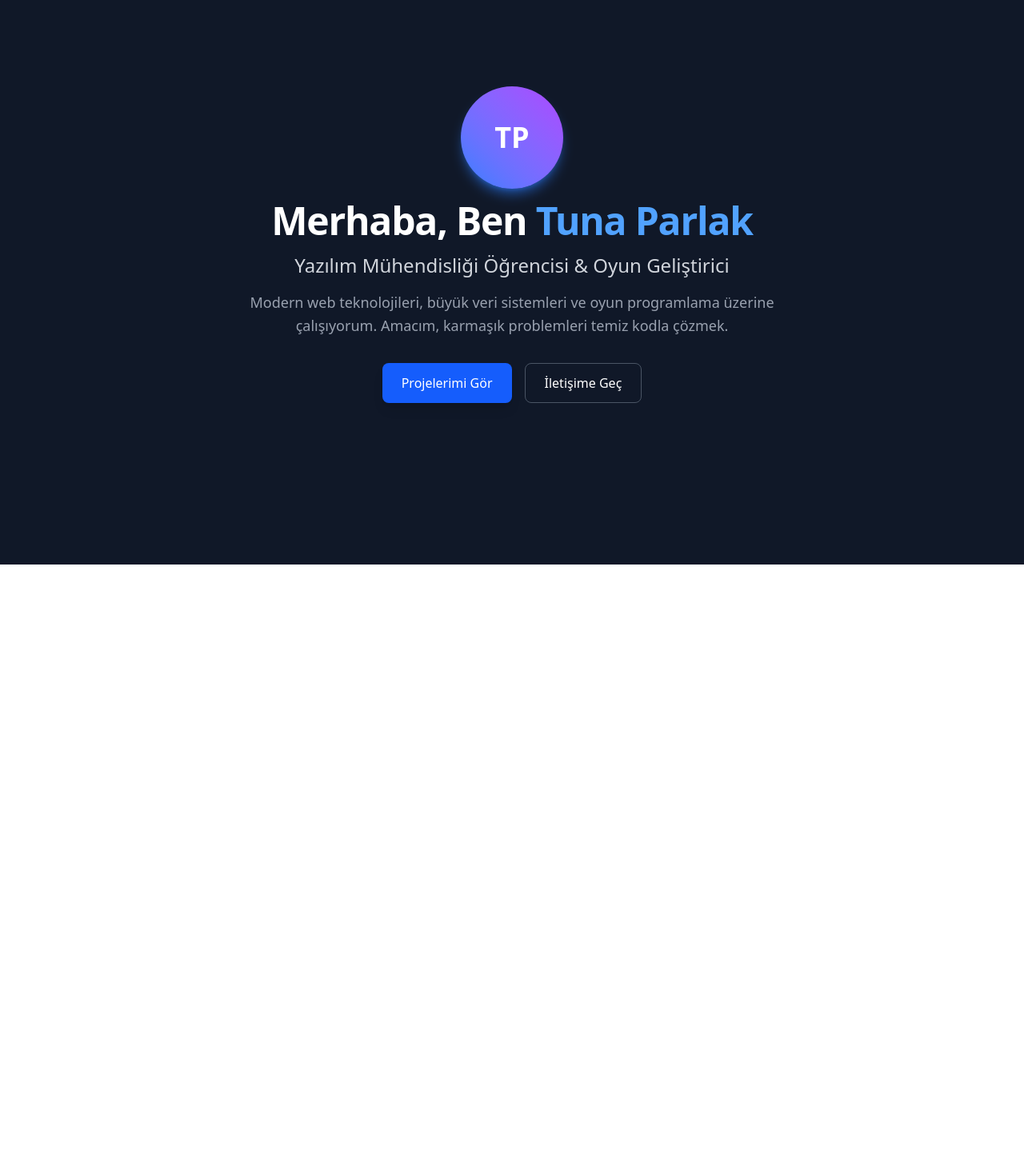
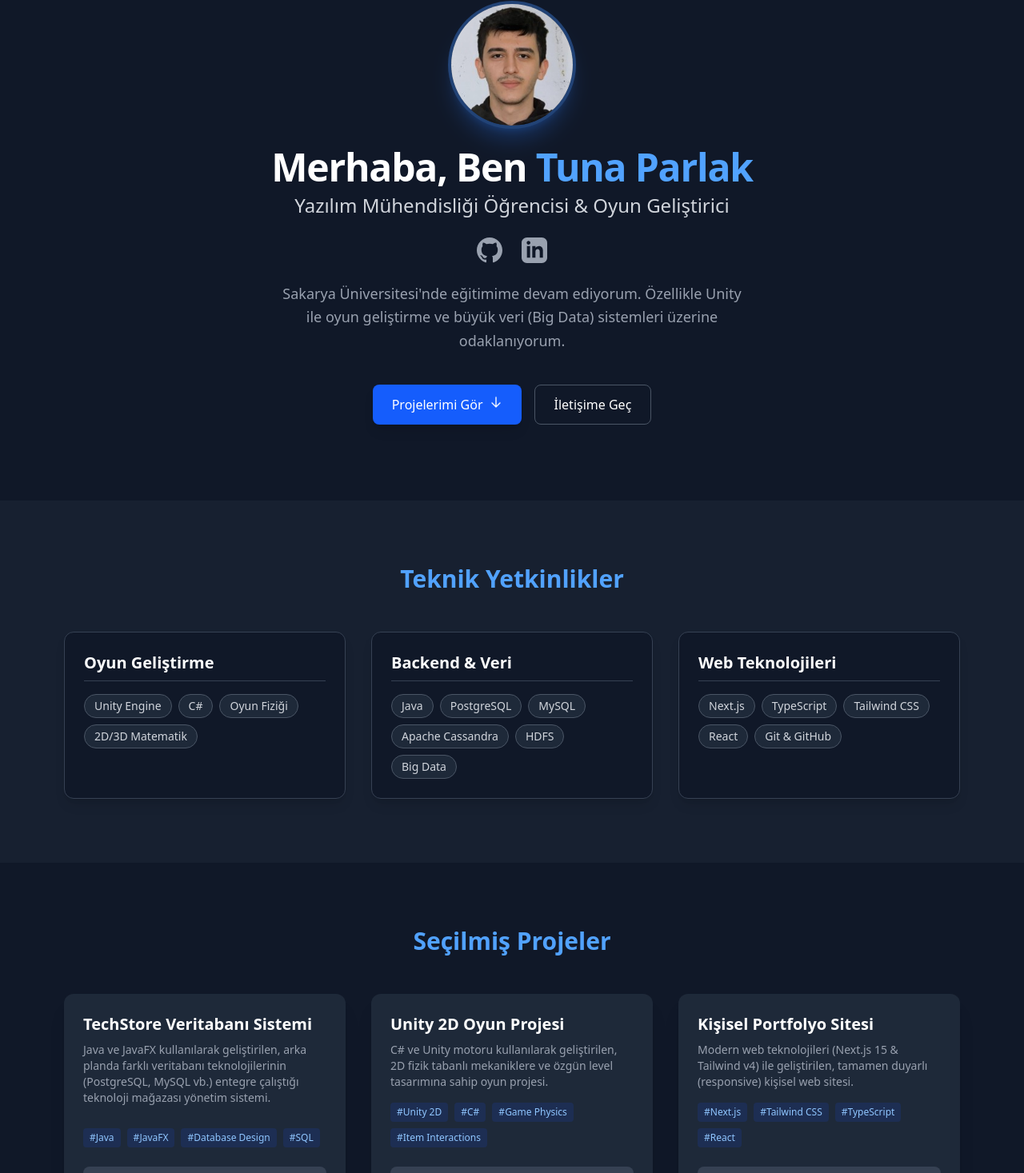
Before and after one commit to tunaparlak0/Personal_Website, a Next.js app: page / in a window 1280 px wide. Shown: the part 94-1561 px from the top of the page at 80% size. Before the commit the page ends 800 px from the top, so only its background shows below. Built offline with nearby package versions, Linux system fonts and the light colour scheme.

Commit message:
Projeler eklendi ve iletisim butonu duzeltildi

```diff
--- a/app/page.tsx
+++ b/app/page.tsx
@@ -1,40 +1,177 @@
-// "Image" importunu kaldırdık çünkü şimdilik kullanmıyoruz.
+import Image from "next/image";
 
 export default function Home() {
+
+  // --- GÜNCELLENMİŞ LİNKLER ---
+  const socialLinks = {
+    github: "https://github.com/tunaparlak0",
+    linkedin: "https://www.linkedin.com/in/tuna-parlak-276668351/"
+  };
+
+  const skills = [
+    {
+      category: "Oyun Geliştirme",
+      items: ["Unity Engine", "C#", "Oyun Fiziği", "2D/3D Matematik"]
+    },
+    {
+      category: "Backend & Veri",
+      items: ["Java", "PostgreSQL", "MySQL", "Apache Cassandra", "HDFS", "Big Data"]
+    },
+    {
+      category: "Web Teknolojileri",
+      items: ["Next.js", "TypeScript", "Tailwind CSS", "React", "Git & GitHub"]
+    }
+  ];
+
+  // --- GÜNCELLENMİŞ PROJELER ---
+  const projects = [
+    {
+      title: "TechStore Veritabanı Sistemi", // Repo ismine uygun başlık
+      description: "Java ve JavaFX kullanılarak geliştirilen, arka planda farklı veritabanı teknolojilerinin (PostgreSQL, MySQL vb.) entegre çalıştığı teknoloji mağazası yönetim sistemi.",
+      tags: ["Java", "JavaFX", "Database Design", "SQL"],
+      link: "https://github.com/tunaparlak0/TechStoreDB" // DOĞRU LİNK
+    },
+    {
+      title: "Unity 2D Oyun Projesi", // 2dUnity reposuna göre güncellendi
+      description: "C# ve Unity motoru kullanılarak geliştirilen, 2D fizik tabanlı mekaniklere ve özgün level tasarımına sahip oyun projesi.",
+      tags: ["Unity 2D", "C#", "Game Physics", "Item Interactions"],
+      link: "https://github.com/tunaparlak0/2dUnity" // DOĞRU LİNK
+    },
+    {
+      title: "Kişisel Portfolyo Sitesi",
+      description: "Modern web teknolojileri (Next.js 15 & Tailwind v4) ile geliştirilen, tamamen duyarlı (responsive) kişisel web sitesi.",
+      tags: ["Next.js", "Tailwind CSS", "TypeScript", "React"],
+      link: "https://github.com/tunaparlak0/Personal_Website" // DOĞRU LİNK
+    }
+  ];
+
   return (
-    <main className="flex min-h-screen flex-col items-center justify-center bg-gray-900 text-white p-4">
-      {/* Profil ve Giriş Alanı */}
-      <div className="text-center space-y-4 max-w-2xl">
+    <main className="min-h-screen bg-gray-900 text-white scroll-smooth">
 
-        {/* v4 güncellemesi: bg-gradient yerine bg-linear kullanıyoruz */}
-        <div className="mx-auto w-32 h-32 bg-linear-to-tr from-blue-500 to-purple-500 rounded-full flex items-center justify-center text-4xl font-bold shadow-lg shadow-blue-500/50">
-          TP
+      {/* --- HERO SECTION (GİRİŞ) --- */}
+      <section className="flex flex-col items-center justify-center min-h-[90vh] p-4 text-center">
+        <div className="space-y-6 max-w-2xl flex flex-col items-center">
+
+          {/* --- PROFİL RESMİ --- */}
+          <div className="relative w-40 h-40 rounded-full overflow-hidden border-4 border-blue-500/30 shadow-xl shadow-blue-500/20 bg-gray-800">
+            <Image
+              src="/profil.jpg"
+              alt="Tuna Parlak"
+              fill
+              className="object-cover"
+              priority
+            />
           </div>
 
-        <h1 className="text-5xl font-bold tracking-tight mt-4">
+          <div>
+            <h1 className="text-5xl font-bold tracking-tight">
               Merhaba, Ben <span className="text-blue-400">Tuna Parlak</span>
             </h1>
 
-        <h2 className="text-2xl text-gray-300 font-light">
+            <h2 className="text-2xl text-gray-300 font-light mt-2">
               Yazılım Mühendisliği Öğrencisi & Oyun Geliştirici
             </h2>
+          </div>
 
-        <p className="text-gray-400 text-lg leading-relaxed mt-4">
-          Modern web teknolojileri, büyük veri sistemleri ve oyun programlama üzerine çalışıyorum.
-          Amacım, karmaşık problemleri temiz kodla çözmek.
+          {/* --- SOSYAL MEDYA İKONLARI --- */}
+          <div className="flex gap-6 justify-center">
+            {/* GitHub İkonu */}
+            <a href={socialLinks.github} target="_blank" aria-label="GitHub Profilim" className="text-gray-400 hover:text-white hover:scale-110 transition-all">
+              <svg xmlns="http://www.w3.org/2000/svg" width="32" height="32" viewBox="0 0 24 24" fill="currentColor"><path d="M12 0c-6.626 0-12 5.373-12 12 0 5.302 3.438 9.8 8.207 11.387.599.111.793-.261.793-.577v-2.234c-3.338.726-4.033-1.416-4.033-1.416-.546-1.387-1.333-1.756-1.333-1.756-1.089-.745.083-.729.083-.729 1.205.084 1.839 1.237 1.839 1.237 1.07 1.834 2.807 1.304 3.492.997.107-.775.418-1.305.762-1.604-2.665-.305-5.467-1.334-5.467-5.931 0-1.311.469-2.381 1.236-3.221-.124-.303-.535-1.524.117-3.176 0 0 1.008-.322 3.301 1.23.957-.266 1.983-.399 3.003-.404 1.02.005 2.047.138 3.006.404 2.291-1.552 3.297-1.23 3.297-1.23.653 1.653.242 2.874.118 3.176.77.84 1.235 1.911 1.235 3.221 0 4.609-2.807 5.624-5.479 5.921.43.372.823 1.102.823 2.222v3.293c0 .319.192.694.801.576 4.765-1.589 8.199-6.086 8.199-11.386 0-6.627-5.373-12-12-12z"/></svg>
+            </a>
+            {/* LinkedIn İkonu */}
+            <a href={socialLinks.linkedin} target="_blank" aria-label="LinkedIn Profilim" className="text-gray-400 hover:text-blue-400 hover:scale-110 transition-all">
+              <svg xmlns="http://www.w3.org/2000/svg" width="32" height="32" viewBox="0 0 24 24" fill="currentColor"><path d="M19 0h-14c-2.761 0-5 2.239-5 5v14c0 2.761 2.239 5 5 5h14c2.762 0 5-2.239 5-5v-14c0-2.761-2.238-5-5-5zm-11 19h-3v-11h3v11zm-1.5-12.268c-.966 0-1.75-.79-1.75-1.764s.784-1.764 1.75-1.764 1.75.79 1.75 1.764-.783 1.764-1.75 1.764zm13.5 12.268h-3v-5.604c0-3.368-4-3.113-4 0v5.604h-3v-11h3v1.765c1.396-2.586 7-2.777 7 2.476v6.759z"/></svg>
+            </a>
+          </div>
+
+          <p className="text-gray-400 text-lg leading-relaxed max-w-xl">
+            Sakarya Üniversitesi&apos;nde eğitimime devam ediyorum. Özellikle Unity ile oyun geliştirme
+            ve büyük veri (Big Data) sistemleri üzerine odaklanıyorum.
           </p>
 
-        {/* Butonlar */}
-        <div className="flex gap-4 justify-center mt-8">
-          <button className="px-6 py-3 bg-blue-600 hover:bg-blue-700 rounded-lg font-medium transition-all shadow-lg hover:shadow-blue-500/25">
+          <div className="flex gap-4 justify-center mt-4">
+            <a href="#projects" className="px-6 py-3 bg-blue-600 hover:bg-blue-700 rounded-lg font-medium transition-all shadow-lg hover:shadow-blue-500/25 flex items-center gap-2">
               Projelerimi Gör
-          </button>
-          <button className="px-6 py-3 border border-gray-600 hover:bg-gray-800 rounded-lg font-medium transition-all">
+              <svg xmlns="http://www.w3.org/2000/svg" fill="none" viewBox="0 0 24 24" strokeWidth={2} stroke="currentColor" className="w-4 h-4 animate-bounce">
+                <path strokeLinecap="round" strokeLinejoin="round" d="M19.5 13.5L12 21m0 0l-7.5-7.5M12 21V3" />
+              </svg>
+            </a>
+            <a href={socialLinks.linkedin} target="_blank" className="px-6 py-3 border border-gray-600 hover:bg-gray-800 rounded-lg font-medium transition-all">
               İletişime Geç
-          </button>
+            </a>
+          </div>
+        </div>
+      </section>
+
+      {/* --- SKILLS SECTION (YETENEKLER) --- */}
+      <section className="py-20 bg-gray-800/50">
+        <div className="max-w-6xl mx-auto px-4">
+          <h2 className="text-3xl font-bold text-center mb-12 text-blue-400">
+            Teknik Yetkinlikler
+          </h2>
+
+          <div className="grid md:grid-cols-3 gap-8">
+            {skills.map((skillGroup, index) => (
+              <div key={index} className="bg-gray-900 p-6 rounded-xl border border-gray-700 hover:border-blue-500 transition-colors shadow-lg group">
+                <h3 className="text-xl font-semibold mb-4 text-white border-b border-gray-700 pb-2 group-hover:text-blue-400 transition-colors">
+                  {skillGroup.category}
+                </h3>
+                <div className="flex flex-wrap gap-2">
+                  {skillGroup.items.map((item, i) => (
+                    <span key={i} className="px-3 py-1 bg-gray-800 text-sm text-gray-300 rounded-full border border-gray-600">
+                      {item}
+                    </span>
+                  ))}
+                </div>
+              </div>
+            ))}
+          </div>
+        </div>
+      </section>
+
+      {/* --- PROJECTS SECTION (PROJELER) --- */}
+      <section id="projects" className="py-20 bg-gray-900">
+        <div className="max-w-6xl mx-auto px-4">
+          <h2 className="text-3xl font-bold text-center mb-12 text-blue-400">
+            Seçilmiş Projeler
+          </h2>
+
+          <div className="grid md:grid-cols-2 lg:grid-cols-3 gap-8">
+            {projects.map((project, index) => (
+              <div key={index} className="bg-gray-800 rounded-xl overflow-hidden hover:-translate-y-2 transition-transform duration-300 shadow-xl flex flex-col">
+                <div className="p-6 flex-1 flex flex-col">
+                  <h3 className="text-xl font-bold text-white mb-2">{project.title}</h3>
+                  <p className="text-gray-400 text-sm mb-4 flex-1">
+                    {project.description}
+                  </p>
+
+                  <div className="flex flex-wrap gap-2 mb-6">
+                    {project.tags.map((tag, i) => (
+                      <span key={i} className="text-xs font-medium px-2 py-1 bg-blue-900/30 text-blue-300 rounded">
+                        #{tag}
+                      </span>
+                    ))}
+                  </div>
+
+                  {/* Link Butonu */}
+                  <a href={project.link} target="_blank" className="text-center w-full py-2 bg-gray-700 hover:bg-gray-600 rounded-lg text-white font-medium transition-colors flex items-center justify-center gap-2">
+                    <svg xmlns="http://www.w3.org/2000/svg" width="20" height="20" viewBox="0 0 24 24" fill="currentColor"><path d="M12 0c-6.626 0-12 5.373-12 12 0 5.302 3.438 9.8 8.207 11.387.599.111.793-.261.793-.577v-2.234c-3.338.726-4.033-1.416-4.033-1.416-.546-1.387-1.333-1.756-1.333-1.756-1.089-.745.083-.729.083-.729 1.205.084 1.839 1.237 1.839 1.237 1.07 1.834 2.807 1.304 3.492.997.107-.775.418-1.305.762-1.604-2.665-.305-5.467-1.334-5.467-5.931 0-1.311.469-2.381 1.236-3.221-.124-.303-.535-1.524.117-3.176 0 0 1.008-.322 3.301 1.23.957-.266 1.983-.399 3.003-.404 1.02.005 2.047.138 3.006.404 2.291-1.552 3.297-1.23 3.297-1.23.653 1.653.242 2.874.118 3.176.77.84 1.235 1.911 1.235 3.221 0 4.609-2.807 5.624-5.479 5.921.43.372.823 1.102.823 2.222v3.293c0 .319.192.694.801.576 4.765-1.589 8.199-6.086 8.199-11.386 0-6.627-5.373-12-12-12z"/></svg>
+                    GitHub&apos;da İncele &rarr;
+                  </a>
+                </div>
+              </div>
+            ))}
           </div>
 
         </div>
+      </section>
+
+      {/* --- FOOTER (ALT BİLGİ) --- */}
+      <footer className="py-8 text-center text-gray-500 text-sm border-t border-gray-800">
+        <p>© 2026 Tuna Parlak. Next.js & Tailwind CSS ile geliştirildi.</p>
+      </footer>
+
     </main>
   );
 }
```
Also changed, not shown: public/profil.jpg (added). Lines whose indentation alone changed are shown as unchanged.
